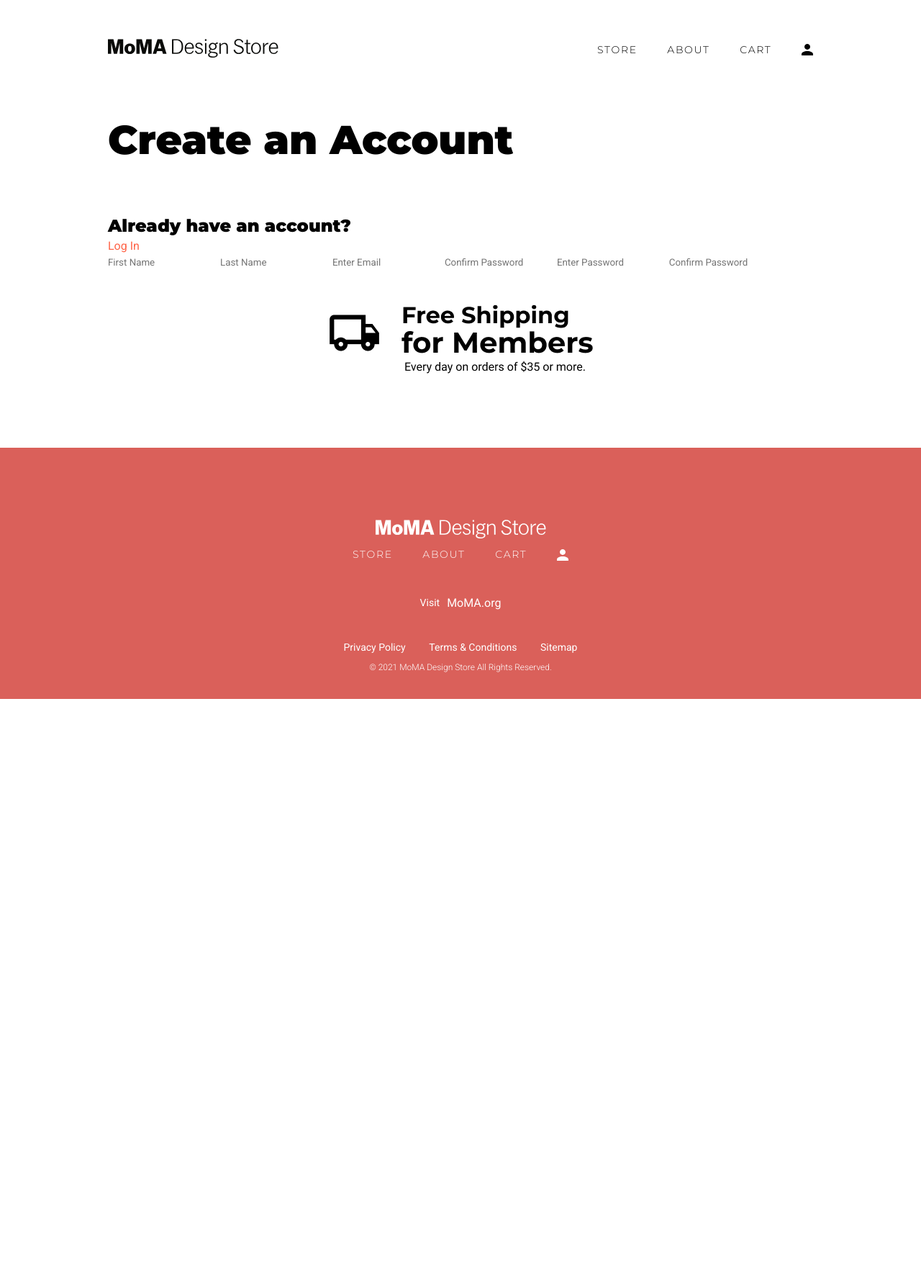
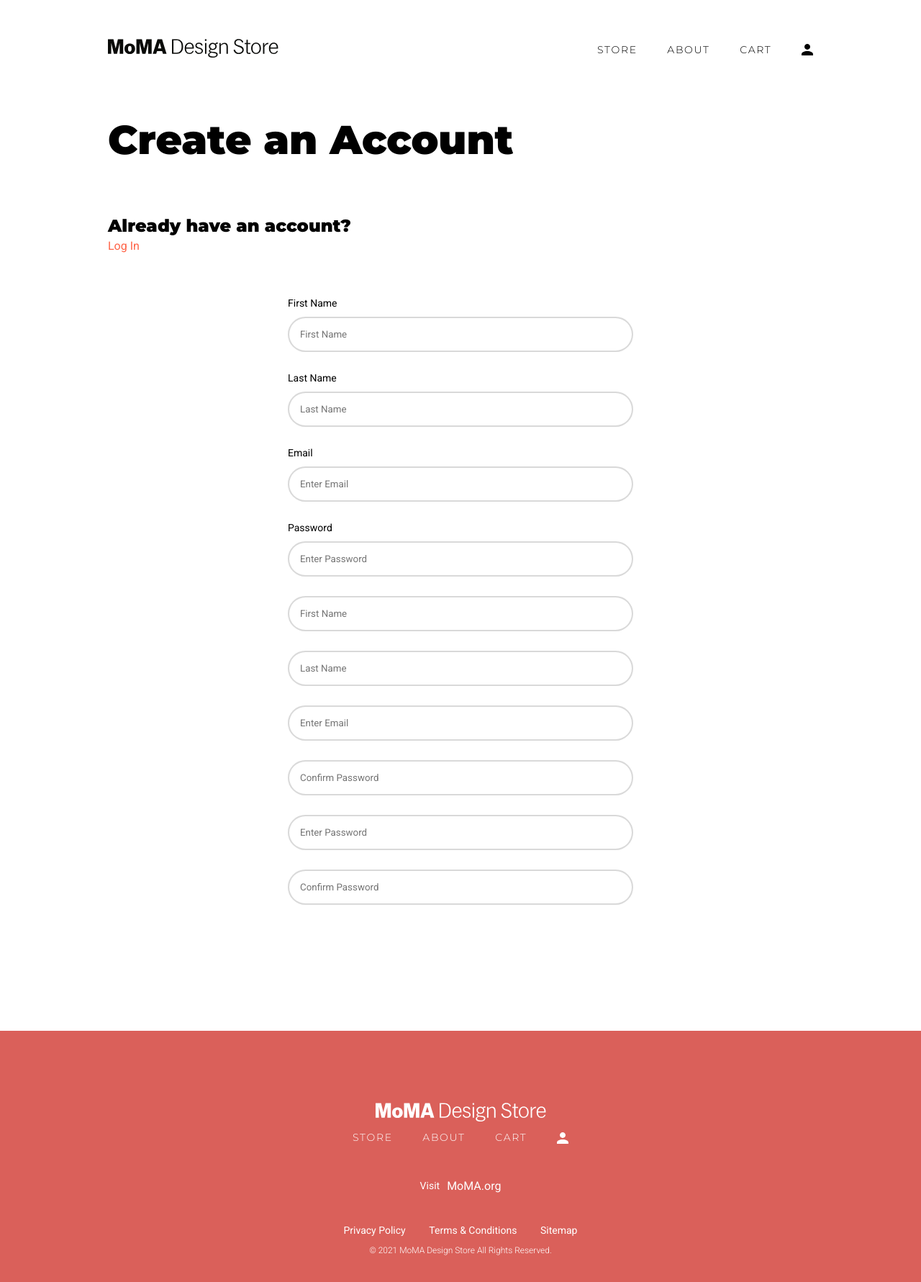
Before and after one commit to andreacutillas/Momma, a PHP site: page /create_account.html in a window 1280 px wide. Shown: the whole page at 72% size. Before the commit the page ends 971 px from the top, so only its background shows below. Run offline with PHP 8.4, Linux system fonts and the light colour scheme.

Commit message:
Auto stash before merge of "master" and "origin/master"

```diff
--- a/create_account.html
+++ b/create_account.html
@@ -36,7 +36,7 @@
                 <button type="button" class="btn cancel" onclick="closeForm()">x</button>
                 <h4>Sign in to your Account</h4>
                 <h6>New to MoMA Design Store?</h6>
-                <button  type="submit" class="btn_simple" class="btn">Create an account</button>
+                <button  type="submit" class="btn_simple" onclick="window.location.href='create_account.html'">Create an account</button>
 
                 <div id="left_itm">
                     <label for="email">Email</label>
@@ -75,14 +75,23 @@
 
 
     <main>
-        <section id="section_btn" class="section_header">
-        <h1>Create an Account</h1>
-        <h5>Already have an account?</h5>
-        <button class="btn_simple">Log In</button>
+        <section id="form_section" class="section_header">
+            <h1>Create an Account</h1>
+            <h5>Already have an account?</h5>
+            <button class="btn_simple">Log In</button>
 
-        <div class="gallery_btn">
-                <div class="gallery">
-                    <form>
+            <form action="crear-registro.php" method="post" onsubmit="return validar()" class="form-container">
+                <label for="first_name">First Name</label>
+                <input type="text" id="first_name" placeholder="First Name" name="first_name" required>
+
+                <label for="last_name">Last Name</label>
+                <input type="text" id="last_name" placeholder="Last Name" name="last_name" required>
+
+                <label for="email">Email</label>
+                <input type="text" id="email" placeholder="Enter Email" name="email" required>
+
+                <label for="psw">Password</label>
+                <input type="password" id="psw" placeholder="Enter Password" name="psw" required>
 
                         <label for="first_name"><b></b></label>
                         <input type="text" placeholder="First Name" name="first_name" required>
@@ -105,9 +114,8 @@
                     </form>
                 </div>
 
-                <img src="img/img14.jpg">
 
-            </div>
+
 
         </section>
 
--- a/css/styles.css
+++ b/css/styles.css
@@ -587,6 +587,24 @@
     padding-bottom: 65px;
 }
 
+/* Maquetación CREATE_ACCOUNT.HTML */
+
+#form_section .form-container {
+    padding: 53px 250px;
+}
+
+#form_section .form-container #center_itm img{
+    padding-top: 53px;
+}
+
+label {
+    font-family: Roboto;
+    font-style: normal;
+    font-weight: normal;
+    font-size: 14px;
+    line-height: 28px;
+}
+
 #carousel {
     width: 65%;
 }
--- a/index.html
+++ b/index.html
@@ -39,7 +39,7 @@
                 </div>
                 <h4>Sign in to your Account</h4>
                 <h6>New to MoMA Design Store?</h6>
-                <button  type="submit" class="btn_simple">Create an account</button>
+                <button  type="submit" class="btn_simple" onclick="window.location.href='create_account.html'">Create an account</button>
 
                 <div id="left_itm">
                     <label for="email">Email</label>
```
Also changed, not shown: index.php (+11 -2 lines).
